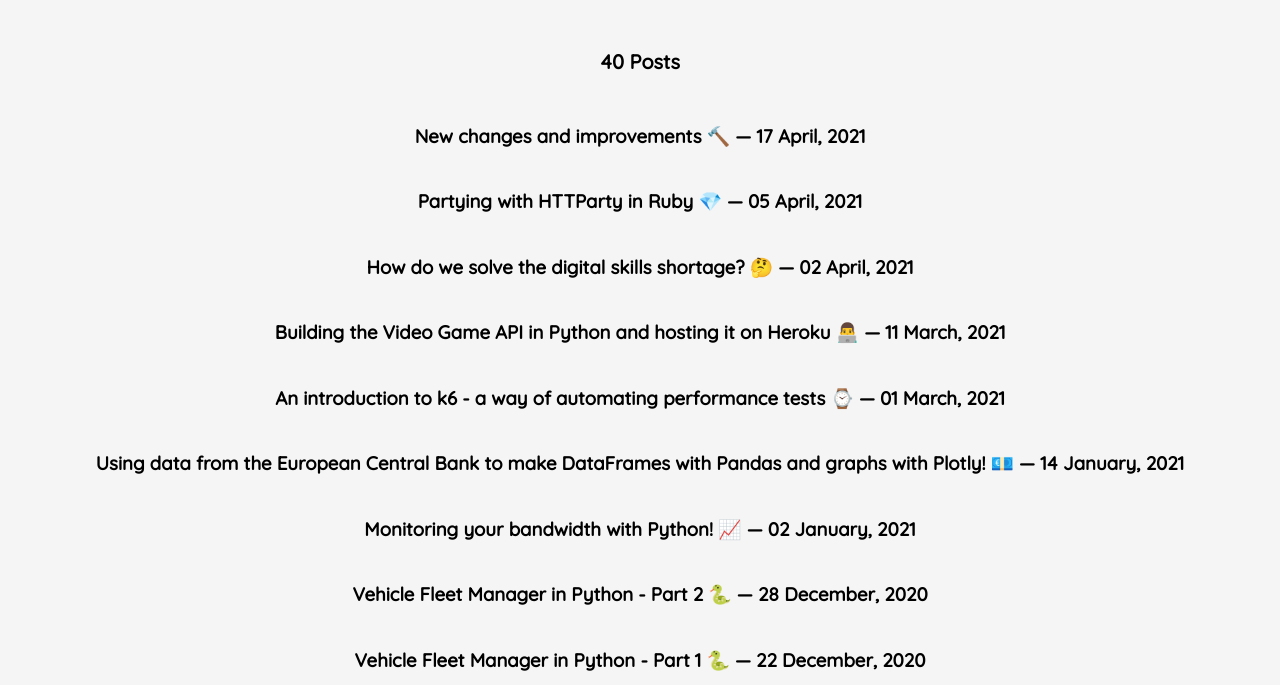
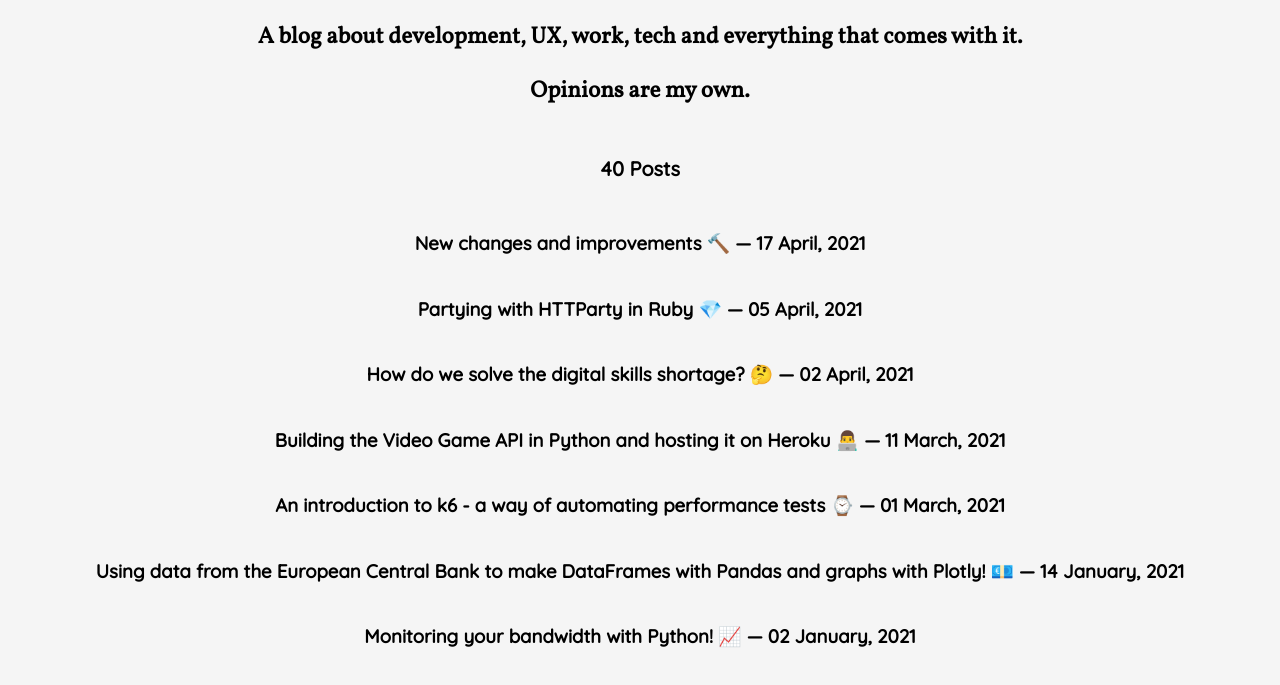
Before and after one commit to JB-26/website-portfolio, a Gatsby site: page /blog in a window 1280 px wide. Shown: the part 106-791 px from the top of the page. Built offline with nearby package versions, Linux system fonts and the light colour scheme; Gatsby itself is replaced by a stand-in of ours.

Commit message:
CSS improvements and new text on blog home

```diff
--- a/src/pages/blog.js
+++ b/src/pages/blog.js
@@ -15,6 +15,8 @@
       <Header></Header>
       <div>
         <h1 id="blogTitle">It works on my machine</h1>
+        <h2 id="blogSubtitle">A blog about development, UX, work, tech and everything that comes with it.</h2>
+        <h2 id="blogSubtitle">Opinions are my own.</h2>
         <div id="postCount">
           <h4>{data.allMarkdownRemark.totalCount} Posts</h4>
         </div>
--- a/src/styles/blog-home.css
+++ b/src/styles/blog-home.css
@@ -1,6 +1,10 @@
 #blogTitle {
     margin-top: 50px;
     font-size: 35px;
+}
+
+#blogSubtitle {
+    font-family: "VollkornRegular";
 }
 
 #postCount {
--- a/src/styles/blog-post.css
+++ b/src/styles/blog-post.css
@@ -60,6 +60,7 @@
 }
 
 ul {
+    font-family: "VollkornRegular";
     font-size: 20px;
 }
 
```
